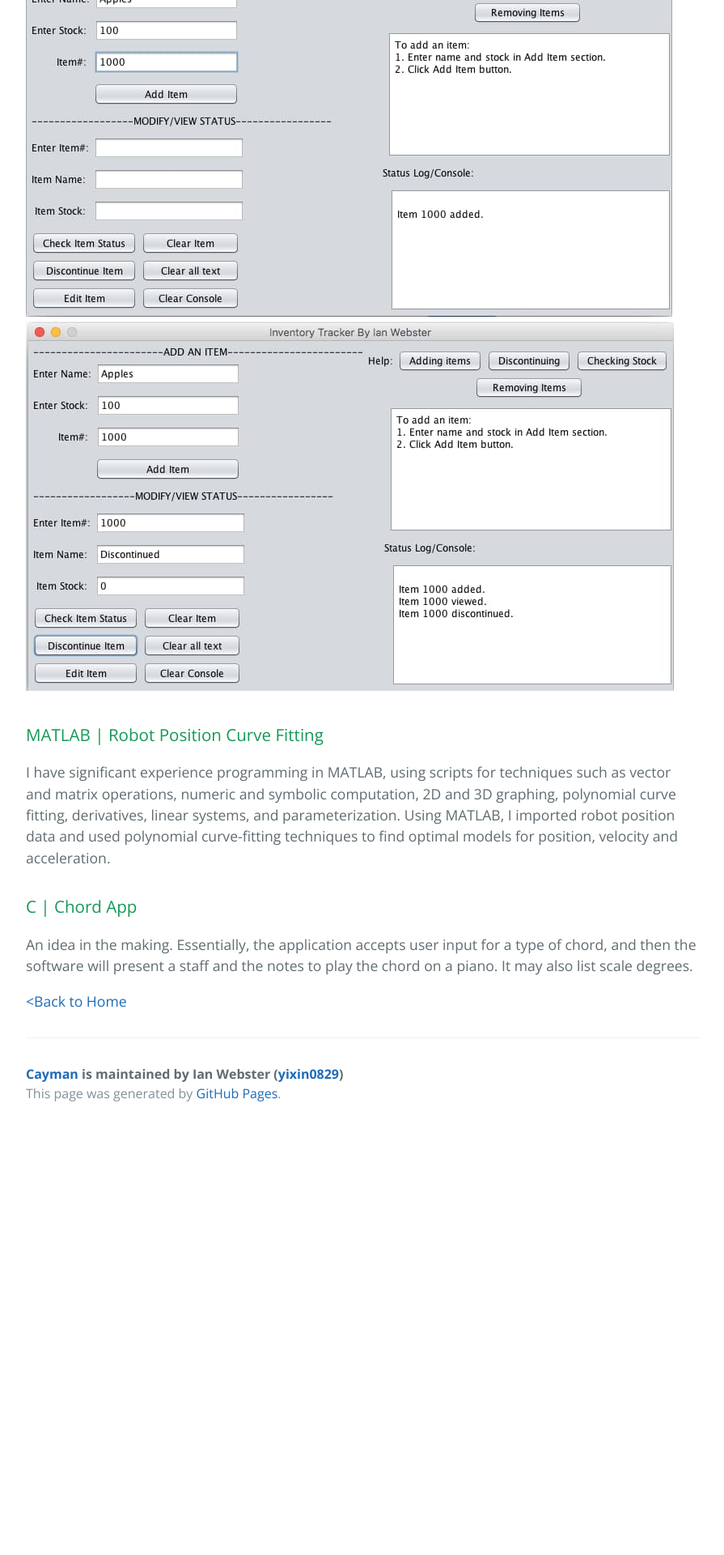
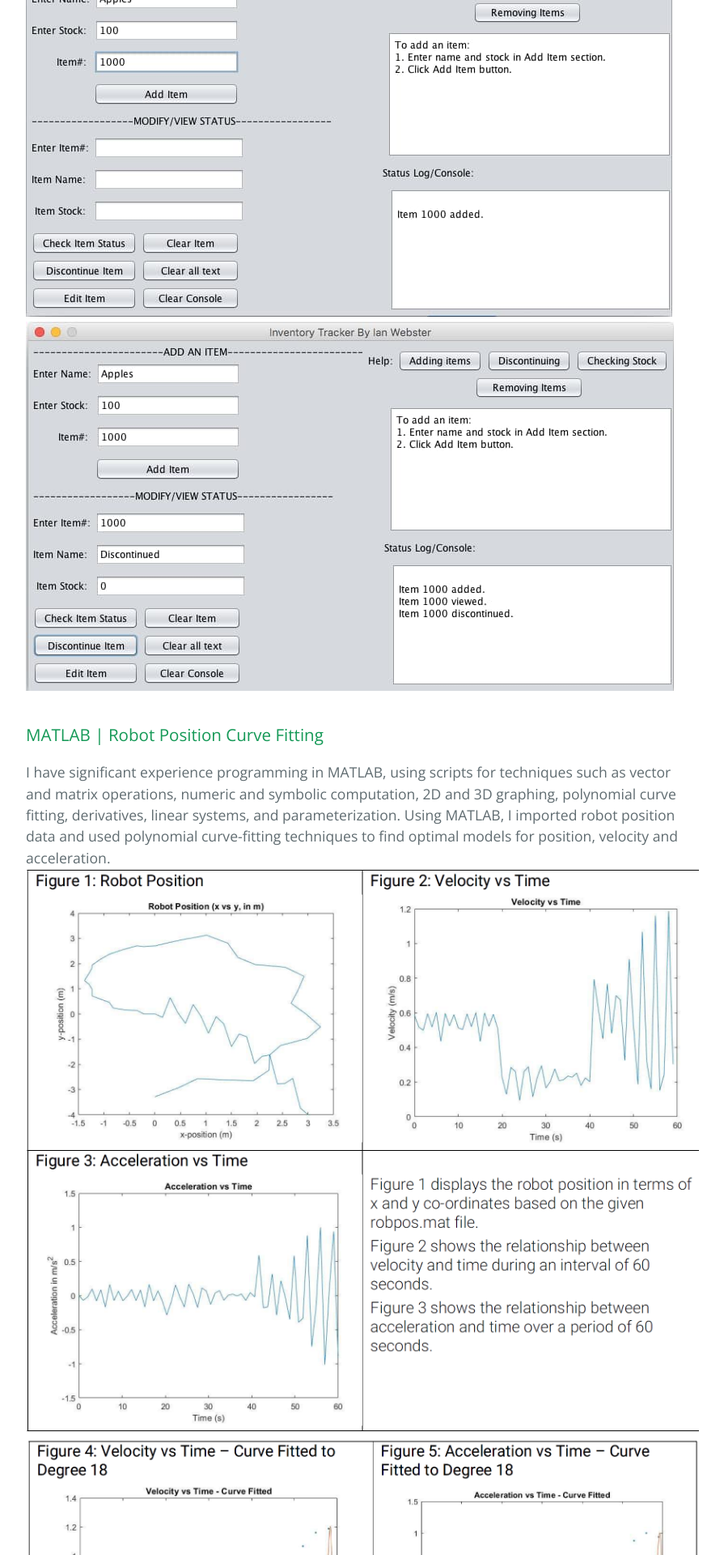
Before and after one commit to yixin0829/Cayman, a Jekyll site: the page built from project-library.md, in a window 1280 px wide. Shown: the part 4480-6400 px from the top of the page at 81% size, without its empty margins (192-1087 px from the left). Built offline with Jekyll 4.4.1, drawn with Linux system fonts in a browser that asks for light colours; before the commit the page ends 5874 px from its top, so only the background shows below that.

Commit message:
Update project-library.md

```diff
--- a/project-library.md
+++ b/project-library.md
@@ -54,6 +54,7 @@ I developed this application in highschool as well - it takes inputs for item in
 
 ### MATLAB | Robot Position Curve Fitting
 I have significant experience programming in MATLAB, using scripts for techniques such as vector and matrix operations, numeric and symbolic computation, 2D and 3D graphing, polynomial curve fitting, derivatives, linear systems, and parameterization. Using MATLAB, I imported robot position data and used polynomial curve-fitting techniques to find optimal models for position, velocity and acceleration.
+![MATLAB_RobotGraph_1](/assets/Project_Pictures/MATLAB_RobotGraph_1.png) ![MATLAB_RobotGraph_2](/assets/Project_Pictures/MATLAB_RobotGraph_2.png)
 
 ### C | Chord App
 An idea in the making. Essentially, the application accepts user input for a type of chord, and then the software will present a staff and the notes to play the chord on a piano. It may also list scale degrees.
```
